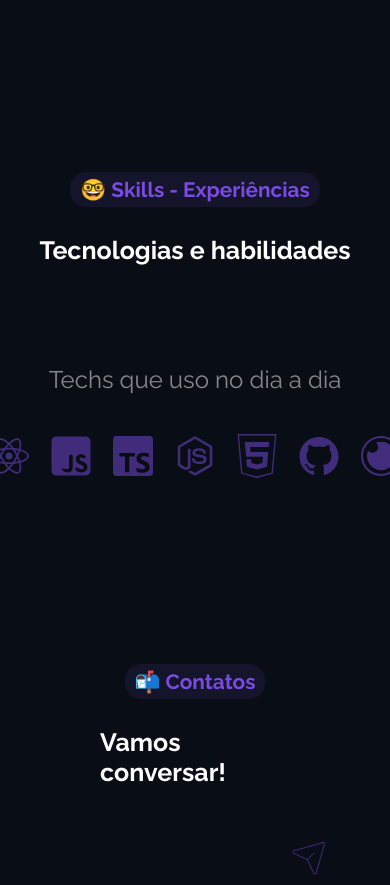
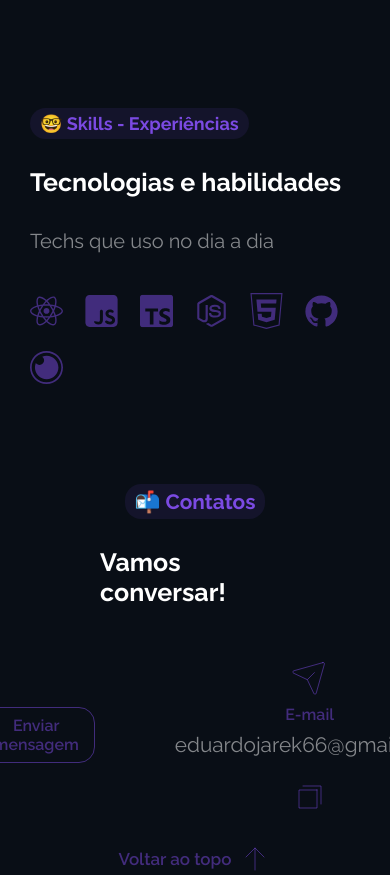
Before and after one commit to EduardoRag/eduardorag.github.io, a React (Vite) app: page / in a window 390 px wide. Shown: the part 2131-3016 px from the top of the page. Built offline with nearby package versions, Linux system fonts and the light colour scheme.

Commit message:
Update: Added mobile version for skills section

```diff
--- a/src/styles/skills.module.scss
+++ b/src/styles/skills.module.scss
@@ -42,6 +42,40 @@
     }
 }
 
+@media (max-width: 480px) {
+    .section {
+        margin: 80px 30px;
+
+        .article {
+            align-items: start;
+
+            h2 {
+                font-size: 1.8rem;
+            }
+
+            strong {
+                margin-bottom: 32px;
+            }
+
+            .skills-container {
+                align-items: start;
+
+                .p {
+                    font-size: 2.0rem;
+                }
+
+                .skills {
+                    flex-wrap: wrap;
+
+                    img {
+                        width: 10%;
+                    }
+                }
+            }
+        }
+    }
+}
+
 @media (min-width: 481px) and (max-width: 768px) {
     .section {
         margin: 80px 30px;
```
